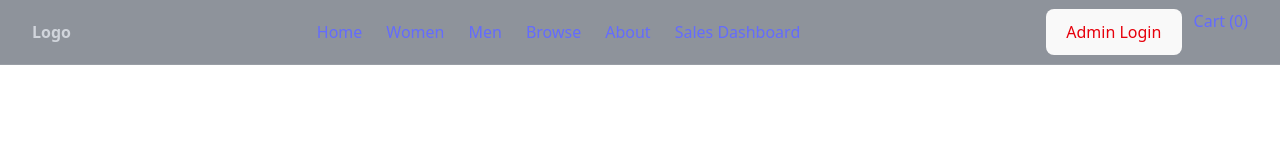
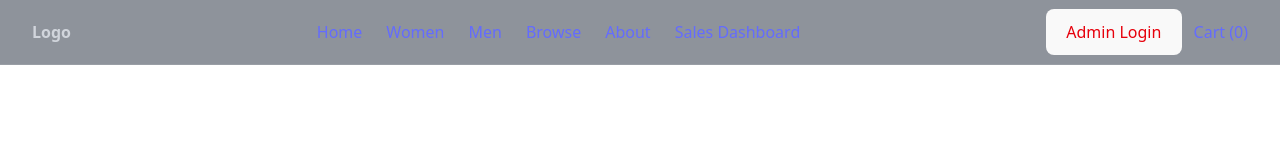
Before and after one commit to jauniew21/assign2, a React (Vite) app in the folder clothing-store-react-app/: page / in a window 1280 px wide. Shown: the top 160 px of the page. Built offline with nearby package versions, Linux system fonts and the light colour scheme; no server answers.

Commit message:
aligned cart

```diff
--- a/clothing-store-react-app/src/components/header.jsx
+++ b/clothing-store-react-app/src/components/header.jsx
@@ -44,7 +44,7 @@ const Header = (props) => {
             ${props.isLoggedIn ? 'text-blue-600' : 'text-red-600'}`}>
               {logInOut}</button>
 
-            <Link to="/cart">
+            <Link to="/cart" className='self-center'>
               Cart <span>({cart.cart.length})</span>
             </Link>
           </div>
```
